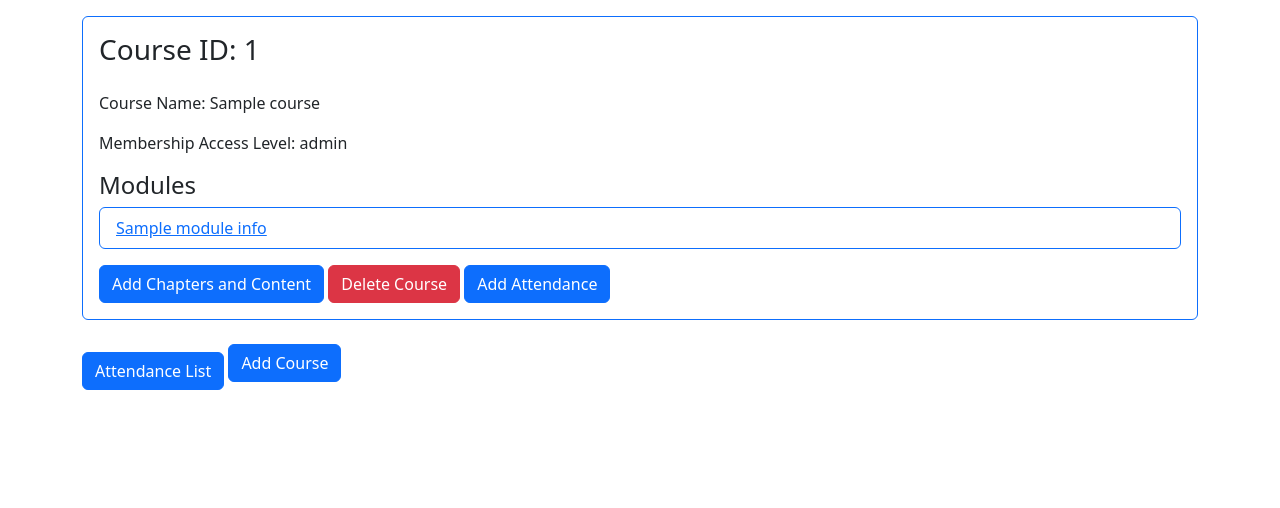
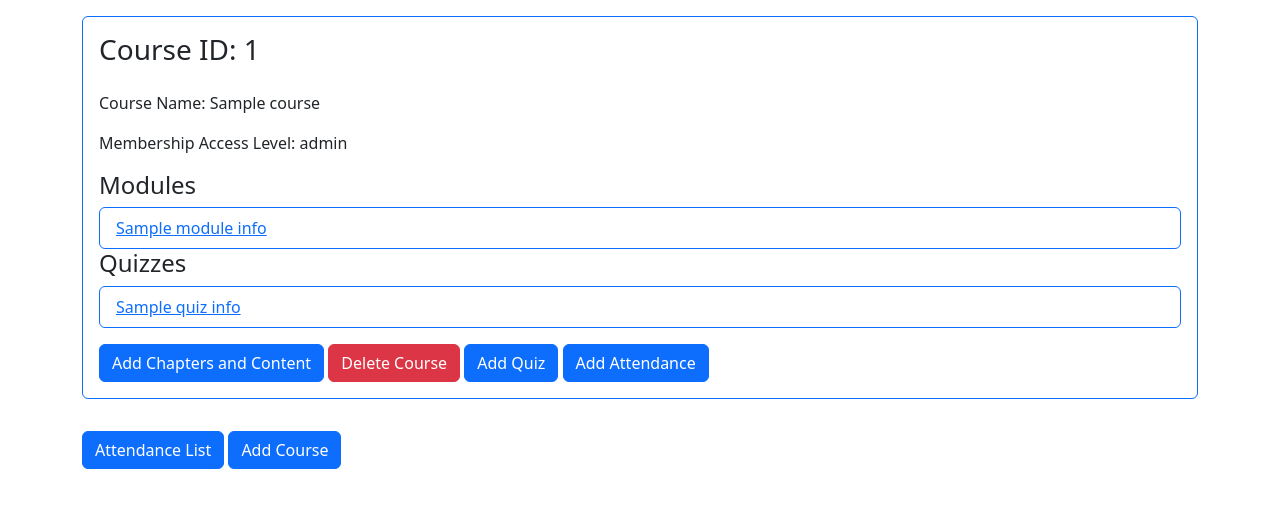
Before and after one commit to jaygabha/SmartE_Learning_Platform, a Django app: template SmartE_app/templates/SmartE_app/course_dashboard.html in a window 1280 px wide. Shown: the part 24-532 px from the top of the page. Run offline with Django 4.2, Linux system fonts and the light colour scheme; the template is opened without the code that fills it: most values are stand-ins (such as "Sample title", 1, 10 or a date in 2020); parts of the project's set-up code (start-up, migrations or seed data) failed here and were passed over; some libraries are stand-ins or nearby versions.

Commit message:
minor changes

```diff
--- a/SmartE_app/templates/SmartE_app/course_dashboard.html
+++ b/SmartE_app/templates/SmartE_app/course_dashboard.html
@@ -20,13 +20,25 @@
                 </li>
             {% endfor %}
         </ul>
+        <h4>Quizzes</h4>
+        <ul class="list-group">
+            {% for quiz_info in course_info.quizzes %}
+                <li class="list-group-item border-top border-primary">
+                    <a href="{% url 'SmartE_app:quiz_detail' course_id=course_info.course.course_id quiz_id=quiz_info.quiz_id %}">
+                        {{ quiz_info.quiz_name }}
+                    </a>
+                </li>
+            {% endfor %}
+        </ul>
+
 
         <!-- Add the edit and delete buttons for each course -->
         <a href="{{ course_info.edit_url }}" class="btn btn-primary mt-3">Add Chapters and Content</a>
         <a href="{{ course_info.delete_url }}" class="btn btn-danger mt-3">Delete Course</a>
+        <a href="{{ course_info.add_quiz }}" class="btn btn-primary mt-3">Add Quiz</a>
         <a href="{% url 'SmartE_app:add_attendance' course_id=course_info.course.course_id %}" class="btn btn-primary mt-3">Add Attendance</a>
     </div>
 {% endfor %}
         <a href="{% url 'SmartE_app:attendance' %}" class="btn btn-primary mt-3">Attendance List</a>
-        <a href="{% url 'SmartE_app:professor_dashboard' %}" class="btn btn-primary">Add Course</a>
+        <a href="{% url 'SmartE_app:professor_dashboard' %}" class="btn btn-primary mt-3">Add Course</a>
 {% endblock %}
```
